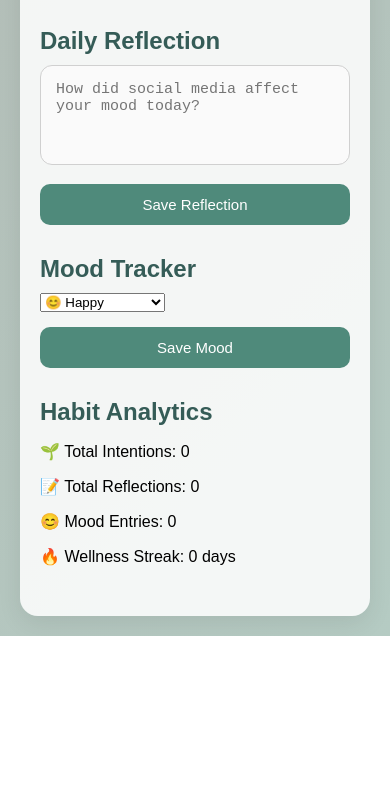
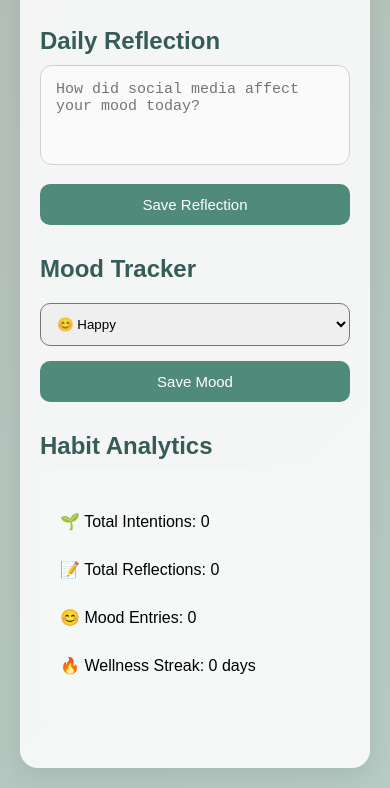
Before and after one commit to not-zendaya/wellness-ai, a website: page public/index.html in a window 390 px wide. Shown: the part 1109-1897 px from the top of the page. Before the commit the page ends 1745 px from the top, so only its background shows below. Drawn offline with Linux system fonts and the light colour scheme.

Commit message:
Added styling to enhance the analytics box and match dark theme

```diff
--- a/public/style.css
+++ b/public/style.css
@@ -143,8 +143,6 @@ button:hover {
     background: #b95454;
 }
 
-.dark-mode .history-item {
-    background: #2b2b2b;
 .edit-btn {
     background: #4f8a7b;
 }
@@ -153,6 +151,18 @@ button:hover {
     background: #d96c6c;
 }
 
+.analytics-box {
+    background: #f4f8f7;
+    padding: 20px;
+    border-radius: 12px;
+    line-height: 2;
+}
+
+select {
+    width: 100%;
+    padding: 12px;
+    border-radius: 10px;
+    margin-top: 10px;
 }
 
 @media (max-width: 768px) {
@@ -171,4 +181,11 @@ button:hover {
     button {
         width: 100%;
     }
+    .dark-mode .history-item {
+    background: #2b2b2b;
+    }
+    .dark-mode .history-item,
+    .dark-mode .analytics-box {
+        background: #2b2b2b;
+    }
 }
```
